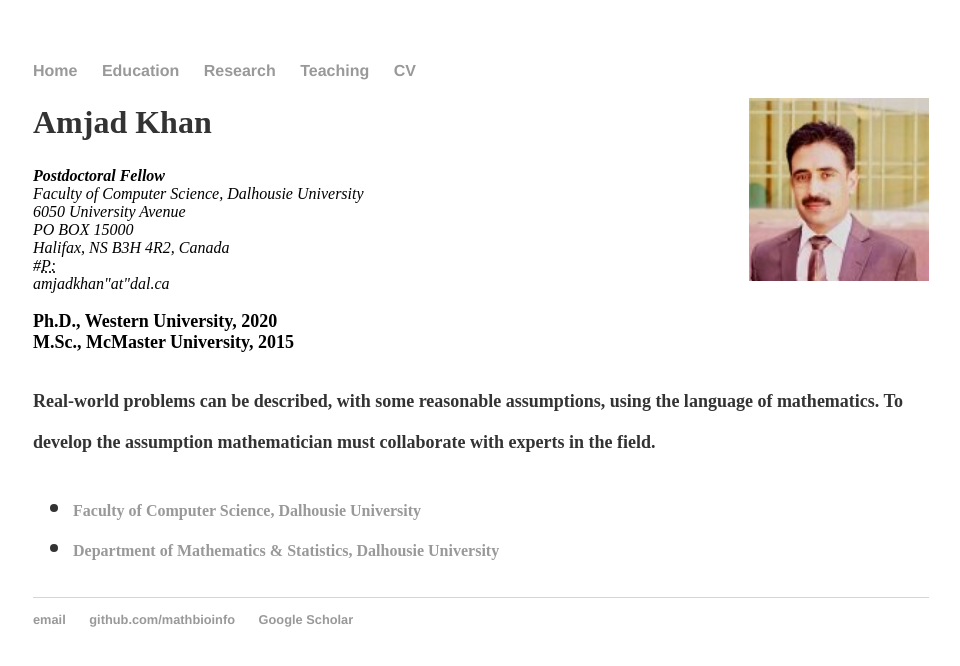
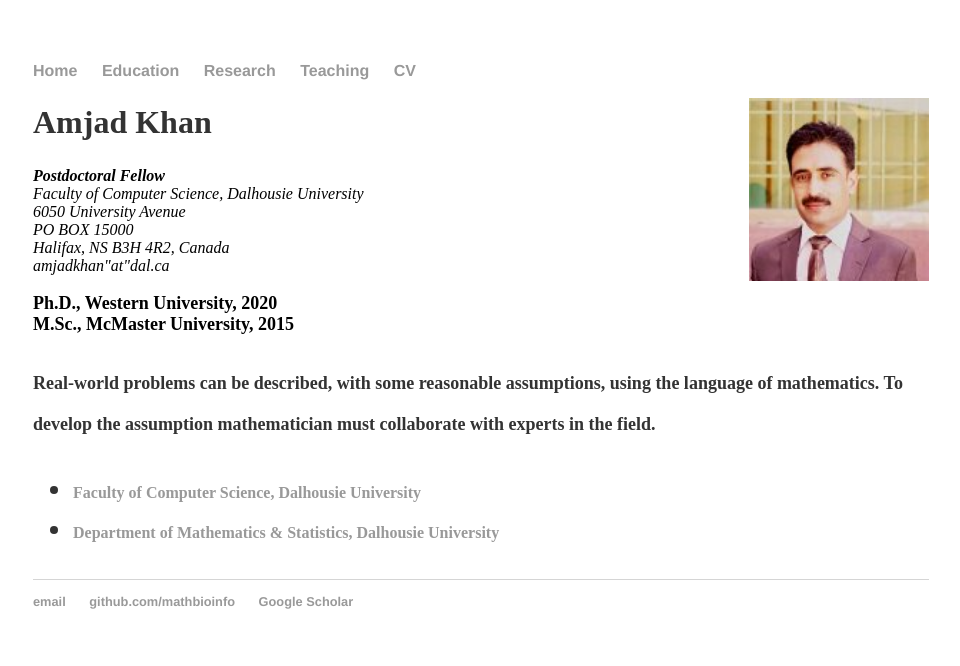
Before and after one commit to MathBioInfo/amjadkhan, a Jekyll site: the page index.html, which Jekyll copies as it is, in a window 1280 px wide. Shown: the top 666 px of the page, without its empty margins (159-1119 px from the left). Built offline with Jekyll 4.4.1, drawn with Linux system fonts in a browser that asks for light colours.

Commit message:
Update index.html

```diff
--- a/index.html
+++ b/index.html
@@ -26,7 +26,7 @@
           		6050 University Avenue <br>
           		PO BOX 15000 <br>
 			Halifax, NS B3H 4R2, Canada<br>
-			#<abbr title="phone">P:</abbr> <br>
+			<!--<abbr title="phone">P:</abbr> <br>-->
 			<span class="obfuscate">amjadkhan"at"dal.ca</span>
 			</address>
 			<br><strong> <font size="4"> Ph.D., Western University, 2020
```
